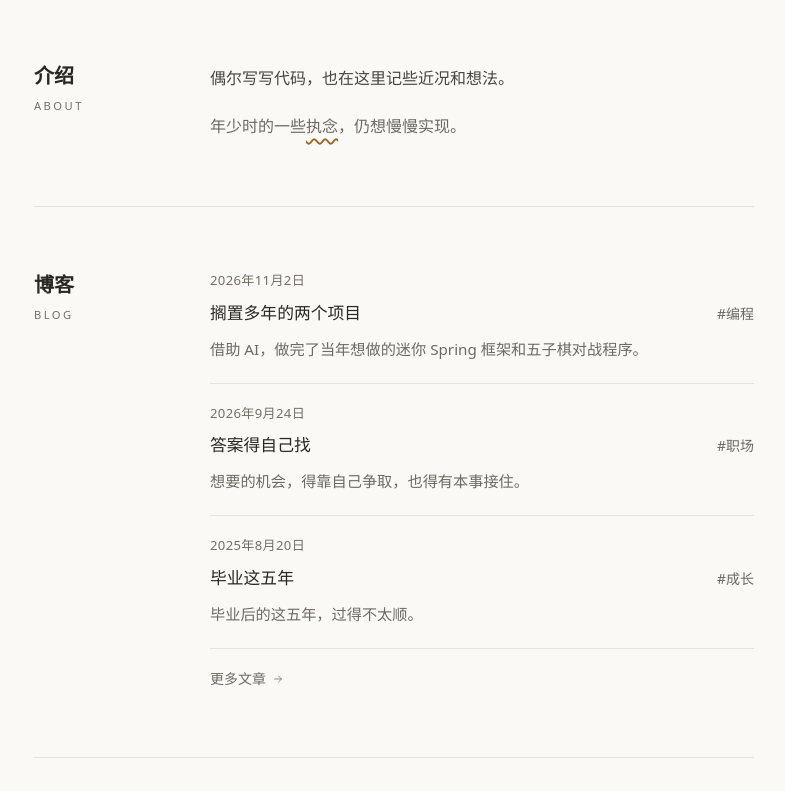
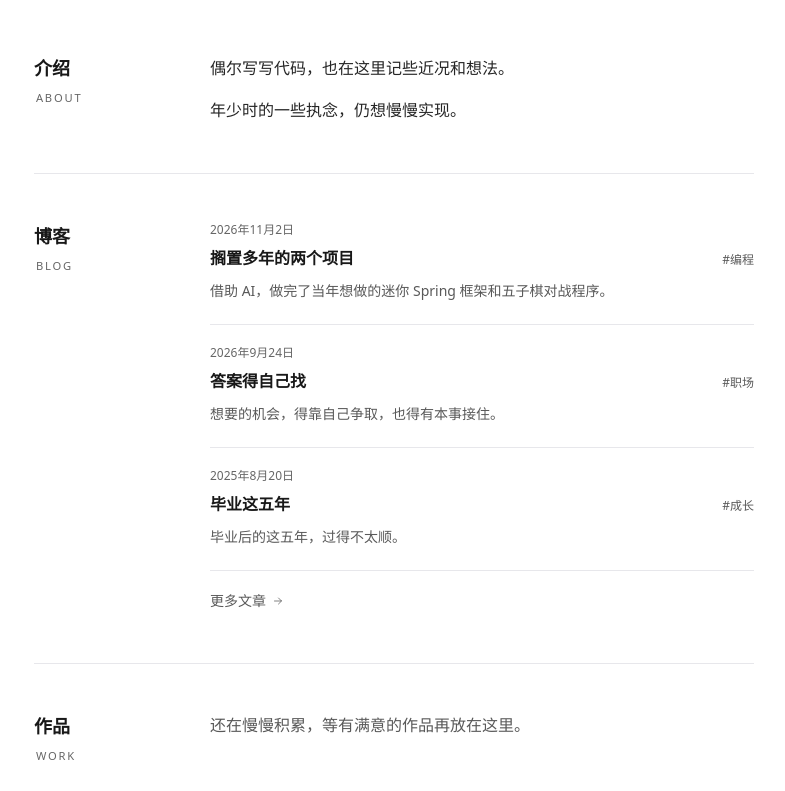
Before and after one commit to wxiach/wxiach, an Astro site: page / in a window 1280 px wide. Shown: the part 67-858 px from the top of the page, without its empty margins (246-1031 px from the left). Built offline with nearby package versions, Linux system fonts and the light colour scheme; Astro itself is replaced by a stand-in of ours; a small style sheet from the web is missing.

Commit message:
feat: refine blog typography and colors

```diff
--- a/src/components/PostList.astro
+++ b/src/components/PostList.astro
@@ -5,8 +5,9 @@ interface Props {
   posts: CollectionEntry<'posts'>[];
   baseStage?: number;
   showDescription?: boolean;
+  titleSize?: string;
 }
-const { posts, baseStage = 0, showDescription = true } = Astro.props;
+const { posts, baseStage = 0, showDescription = true, titleSize = 'text-[1.05rem]' } = Astro.props;
 const base = import.meta.env.BASE_URL.replace(/\/?$/, '/');
 
 function formatDate(date: Date) {
@@ -26,11 +27,11 @@ function formatDate(date: Date) {
       style={`--enter-stage: ${baseStage + i}`}
       data-tags={post.data.tags.join('|')}
     >
-      <p class="mb-2 text-[0.82rem] tracking-wide text-subtle">
+      <p class="mb-1.5 text-xs tabular-nums text-subtle">
         {formatDate(post.data.date)}
       </p>
-      <div class="flex items-baseline justify-between gap-5">
-        <h3 class="text-[1.05rem] leading-7 font-medium text-heading">
+      <div class="flex items-baseline justify-between gap-3">
+        <h3 class:list={[titleSize, "leading-7 font-semibold text-heading"]}>
           <a
             href={`${base}blog/${post.id}/`}
             class="inline-block underline decoration-transparent decoration-[1.5px] underline-offset-5 transition-colors duration-200 hover:text-accent hover:decoration-accent focus-visible:text-accent focus-visible:decoration-accent active:text-accent"
@@ -41,14 +42,14 @@ function formatDate(date: Date) {
         {post.data.tags[0] && (
           <a
             href={`${base}blog/?tag=${encodeURIComponent(post.data.tags[0])}`}
-            class="shrink-0 text-sm text-muted transition-colors hover:text-accent"
+            class="shrink-0 text-xs text-muted transition-colors hover:text-accent"
           >
             #{post.data.tags[0]}
           </a>
         )}
       </div>
       {showDescription && post.data.description && (
-        <p class="mt-2 text-[0.95rem] leading-7 text-muted">
+        <p class="mt-1.5 text-sm leading-[1.85] text-muted">
           {post.data.description}
         </p>
       )}
--- a/src/components/SectionHeading.astro
+++ b/src/components/SectionHeading.astro
@@ -7,8 +7,9 @@ const { title, sub } = Astro.props;
 ---
 
 <div class="flex w-32 shrink-0 flex-col gap-2">
-  <h2 class="text-xl font-bold text-heading">{title}</h2>
-  <span class="text-[0.7rem] uppercase tracking-[0.22em] text-subtle">
+  <h2 class="text-lg font-semibold text-heading">{title}</h2>
+  <!-- 补偿 Maple 中文字形的左侧留白，让英文与中文字面视觉左对齐。 -->
+  <span class="pl-[0.12rem] text-[0.7rem] uppercase tracking-[0.16em] text-subtle">
     {sub}
   </span>
 </div>
--- a/src/layouts/BaseLayout.astro
+++ b/src/layouts/BaseLayout.astro
@@ -41,6 +41,8 @@ const isActive = (href: string) => {
 <html lang="zh-CN">
   <head>
     <meta charset="UTF-8" />
+    <link rel="preconnect" href="https://fontsapi.zeoseven.com" crossorigin />
+    <link rel="stylesheet" href="https://fontsapi.zeoseven.com/442/main/result.css" />
     <link rel="icon" type="image/png" sizes="48x48" href={`${base}favicon-avatar.png?v=3`} />
     <link rel="apple-touch-icon" sizes="180x180" href={`${base}apple-touch-icon.png?v=2`} />
     <link rel="canonical" href={canonicalUrl} />
@@ -94,7 +96,7 @@ const isActive = (href: string) => {
               height="32"
               class="h-8 w-8 rounded-full object-cover ring-1 ring-line-strong ring-offset-1 ring-offset-page"
             />
-            <span class="text-lg font-bold tracking-[0.05em] text-heading sm:text-xl">
+            <span class="text-lg font-bold tracking-[0.02em] text-heading sm:text-xl">
               {site.name}
             </span>
           </a>
@@ -117,8 +119,9 @@ const isActive = (href: string) => {
           {navItems.map((item) => (
             <a
               href={item.href}
+              aria-current={isActive(item.href) ? 'page' : undefined}
               class:list={[
-                'py-1 text-[0.95rem] transition-colors hover:text-accent',
+                'py-1 text-[0.9rem] transition-colors hover:text-heading focus-visible:outline-2 focus-visible:outline-offset-4 focus-visible:outline-accent',
                 isActive(item.href)
                   ? 'font-semibold text-heading'
                   : 'text-muted',
@@ -161,7 +164,7 @@ const isActive = (href: string) => {
         </nav>
       </div>
     </header>
-    <main class="mx-auto flex min-h-[60vh] max-w-3xl flex-col px-6 py-16">
+    <main class="mx-auto flex min-h-[60vh] max-w-3xl flex-col px-6 py-12 sm:py-14">
       <slot />
     </main>
     <footer class="border-t border-line">
--- a/src/pages/index.astro
+++ b/src/pages/index.astro
@@ -26,22 +26,18 @@ const take = (n = 1) => {
     style={`--enter-base: ${take(2)}`}
   >
     <SectionHeading title="介绍" sub="about" />
-    <div class="min-w-0 flex-1 space-y-4 text-base leading-loose text-ink">
+    <div class="min-w-0 flex-1 space-y-3 text-base leading-[1.85] text-ink">
       <p>偶尔写写代码，也在这里记些近况和想法。</p>
-      <p class="text-muted">
-        年少时的一些<span
-          class="underline decoration-accent decoration-wavy decoration-[1.5px] underline-offset-[6px]"
-        >执念</span>，仍想慢慢实现。
-      </p>
+      <p>年少时的一些执念，仍想慢慢实现。</p>
     </div>
   </section>
 
   <!-- 博客 -->
-  <section class="mt-16 flex flex-col gap-5 border-t border-line pt-16 sm:flex-row sm:gap-12">
+  <section class="mt-12 flex flex-col gap-5 border-t border-line pt-10 sm:pt-12 sm:flex-row sm:gap-12">
     <div class="enter shrink-0" style={`--enter-stage: ${take()}`}>
       <SectionHeading title="博客" sub="blog" />
     </div>
-    <PostList posts={recentPosts} baseStage={take(recentPosts.length)}>
+    <PostList titleSize="text-base" posts={recentPosts} baseStage={take(recentPosts.length)}>
       <div
         class="enter mt-4 flex"
         style={`--enter-stage: ${take()}`}
@@ -70,7 +66,7 @@ const take = (n = 1) => {
 
   <!-- 作品 -->
   <section
-    class="slide-enter-content mt-16 flex flex-col gap-5 border-t border-line pt-16 sm:flex-row sm:gap-12"
+    class="slide-enter-content mt-12 flex flex-col gap-5 border-t border-line pt-10 sm:pt-12 sm:flex-row sm:gap-12"
     style={`--enter-base: ${take(2)}`}
   >
     <SectionHeading title="作品" sub="work" />
--- a/src/styles/global.css
+++ b/src/styles/global.css
@@ -8,24 +8,28 @@
 @custom-variant dark (&:where(.dark, .dark *));
 
 @theme {
-  /* 系统字体栈：macOS 用苹方、Windows 用雅黑，两者字形风格最接近 */
+  /* Maple Mono 中文版优先；字体加载期间及失败时使用系统字体。 */
   --font-main:
+    'Maple Mono NF CN', 'Maple Mono CN', 'Maple Mono',
     system-ui, -apple-system, BlinkMacSystemFont, 'Segoe UI', 'PingFang SC',
     'Hiragino Sans GB', 'Microsoft YaHei UI', 'Microsoft YaHei', 'Noto Sans SC',
     'Source Han Sans SC', 'Helvetica Neue', Arial, sans-serif,
     'Apple Color Emoji', 'Segoe UI Emoji', 'Segoe UI Symbol', 'Noto Color Emoji';
-  --color-page: #faf9f6;
+  --font-mono:
+    'Maple Mono NF CN', 'Maple Mono CN', 'Maple Mono',
+    ui-monospace, SFMono-Regular, Menlo, Monaco, Consolas, monospace;
+  --color-page: #ffffff;
   --color-surface: #ffffff;
-  --color-heading: #292724;
-  --color-ink: #48453f;
-  --color-muted: #6f6961;
-  --color-subtle: #756e65;
-  --color-line: #e8e2d9;
-  --color-line-strong: #d7cdbf;
-  --color-accent: #9b672a;
-  --color-accent-hover: #7b4c18;
-  --color-accent-soft: #f5efe4;
-  --color-selection: #ecdfc7;
+  --color-heading: #181818;
+  --color-ink: #262626;
+  --color-muted: #595959;
+  --color-subtle: #666666;
+  --color-line: #e7e7eb;
+  --color-line-strong: #d4d4da;
+  --color-accent: #ad461c;
+  --color-accent-hover: #873312;
+  --color-accent-soft: #fff0e7;
+  --color-selection: #ffdfcc;
   --animate-fade-up: slide-enter 1s both;
   --animate-wave: wave 0.9s ease-in-out;
 
@@ -68,18 +72,18 @@ html {
 }
 html.dark {
   color-scheme: dark;
-  --color-page: #191919;
-  --color-surface: #222222;
-  --color-heading: #e6e6e6;
-  --color-ink: #cccccc;
-  --color-muted: #aaaaaa;
-  --color-subtle: #929292;
-  --color-line: #333333;
-  --color-line-strong: #484848;
-  --color-accent: #69c69b;
-  --color-accent-hover: #91dab7;
-  --color-accent-soft: #282828;
-  --color-selection: #35473e;
+  --color-page: #18191b;
+  --color-surface: #202226;
+  --color-heading: #e9eaec;
+  --color-ink: #cdd0d5;
+  --color-muted: #a2a7b0;
+  --color-subtle: #959ca6;
+  --color-line: #2d3036;
+  --color-line-strong: #454b55;
+  --color-accent: #ffad79;
+  --color-accent-hover: #ffd0af;
+  --color-accent-soft: #392920;
+  --color-selection: #503528;
 }
 
 .prose h2,
@@ -105,13 +109,13 @@ html.dark {
   --tw-prose-pre-bg: var(--color-surface);
   --tw-prose-th-borders: var(--color-line-strong);
   --tw-prose-td-borders: var(--color-line);
-  font-size: 1.06rem;
-  line-height: 1.95;
-  letter-spacing: 0.005em;
+  font-size: 1rem;
+  line-height: 1.9;
+  letter-spacing: normal;
 }
 .prose p {
-  margin-top: 1.35em;
-  margin-bottom: 1.35em;
+  margin-top: 1.25em;
+  margin-bottom: 1.25em;
 }
 .prose > :first-child {
   margin-top: 0;
```
